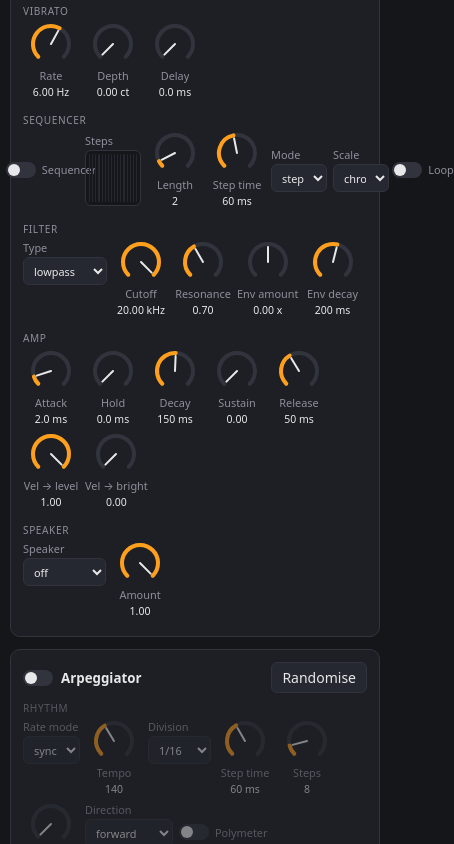
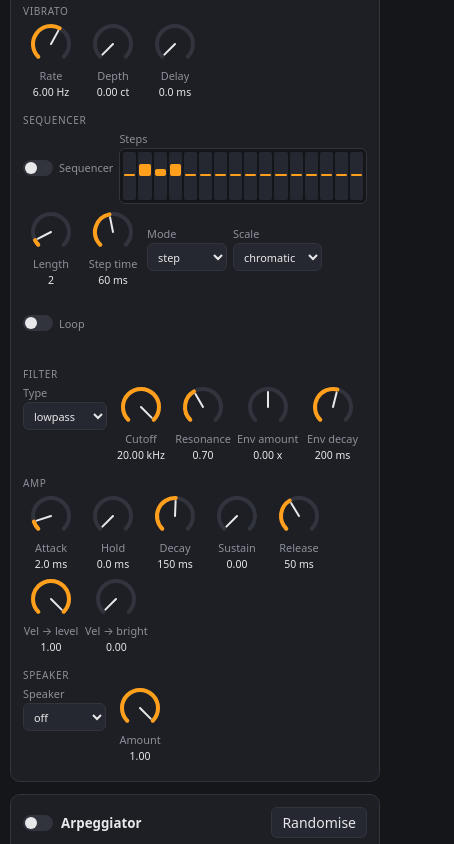
Before and after one commit to camclarke11/openclick, a Preact app: page / in a window 390 px wide. Shown: the part 1440-2284 px from the top of the page, 454 px wide, since content can reach past the window. Built offline with nearby package versions, Linux system fonts and the light colour scheme.

Commit message:
UI: let step-lane groups wrap so phone layout has no overflow
Co-Authored-By: Claude Opus 5.5 (1M context) <noreply@anthropic.com>
Claude-Session: https://claude.ai/code/session_011PwUAA8JS8amjNXNquf43r

```diff
--- a/src/ui/styles.css
+++ b/src/ui/styles.css
@@ -382,14 +382,13 @@ select:disabled {
 }
 .param-steps {
   align-items: stretch;
-  flex: 1 1 320px;
+  flex: 1 1 220px;
   max-width: 560px;
 }
 .param-group:has(.param-steps) {
   flex-basis: 100%;
 }
 .param-group:has(.param-steps) .param-grid {
-  flex-wrap: nowrap;
   align-items: center;
 }
 
```
